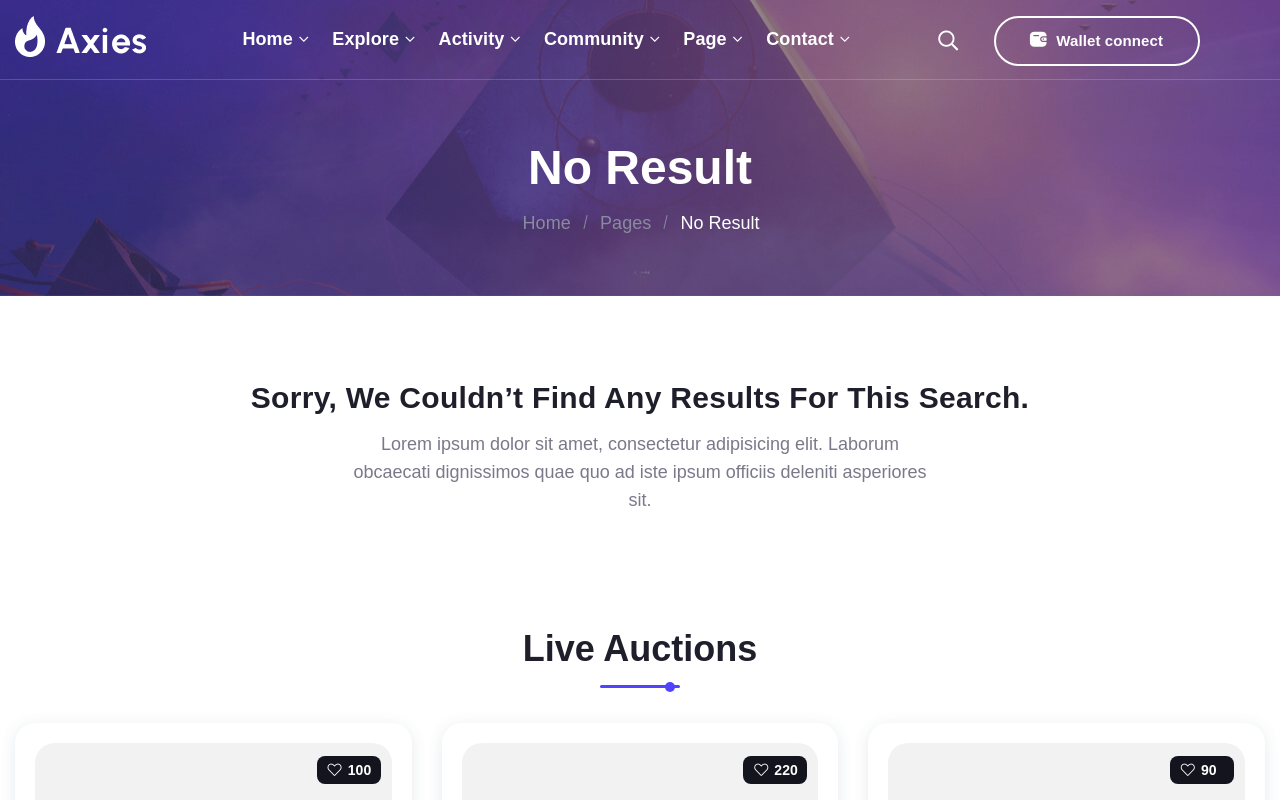
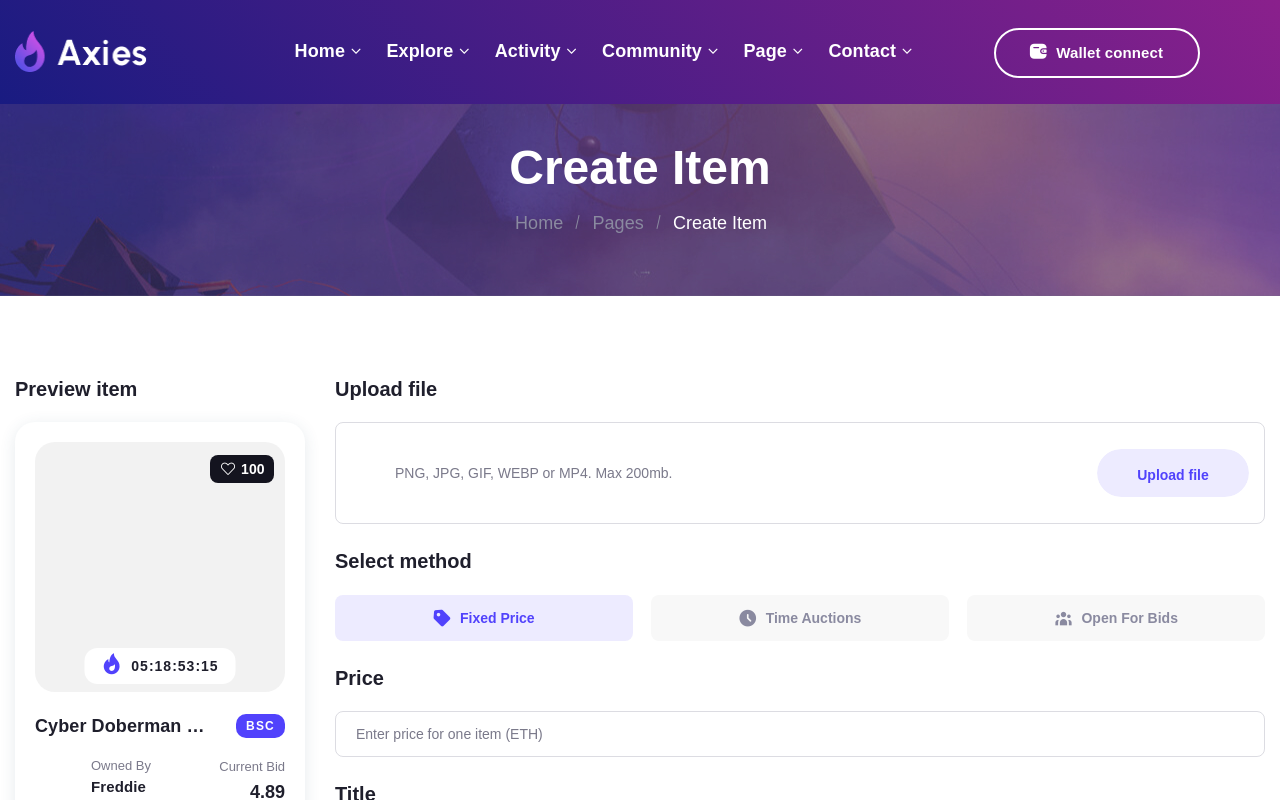
Before and after one commit to Net-ve-xanh-capstone/Client-UI, a React (Vite) app: page /create-item in a window 1280 px wide. Shown: the top 800 px of the page. Built offline with nearby package versions, Linux system fonts and the light colour scheme; a web font is replaced by a local one.

Commit message:
update header and footer in page create item

```diff
--- a/src/pages/CreateItem.jsx
+++ b/src/pages/CreateItem.jsx
@@ -1,7 +1,7 @@
 // import React from 'react';
 import { Link } from 'react-router-dom';
-import Header from '../components/header/Header';
-import Footer from '../components/footer/Footer';
+import HeaderVersion2 from '../components/common/header/HeaderVersion2';
+import Footer from '../components/common/footer/Footer';
 import Countdown from "react-countdown";
 import { Tab, Tabs, TabList, TabPanel  } from 'react-tabs';
 import 'react-tabs/style/react-tabs.css';
@@ -11,7 +11,7 @@ import avt from '../assets/images/avatar/avt-9.jpg'
 const CreateItem = () => {
     return (
         <div className='create-item'>
-            <Header />
+            <HeaderVersion2 />
             <section className="flat-title-page inner">
                 <div className="overlay"></div>
                 <div className="themesflat-container">
--- a/src/router/routes.jsx
+++ b/src/router/routes.jsx
@@ -1,4 +1,5 @@
 import NoResult from "../constant/NoResult";
+import CreateItem from "../pages/CreateItem";
 import Explore from "../pages/Explore";
 import Home1 from "../pages/Home1";
 import Home2 from "../pages/Home2";
@@ -11,6 +12,7 @@ const routes = [
   { path: "/home-2", component: <Home2 /> },
   { path: "/login", component: <Login /> },
   { path: "/sign-up", component: <SignUp /> },
+  { path: "/create-item", component: <CreateItem /> },
   {
     path: "/explore",
     component: (
```
